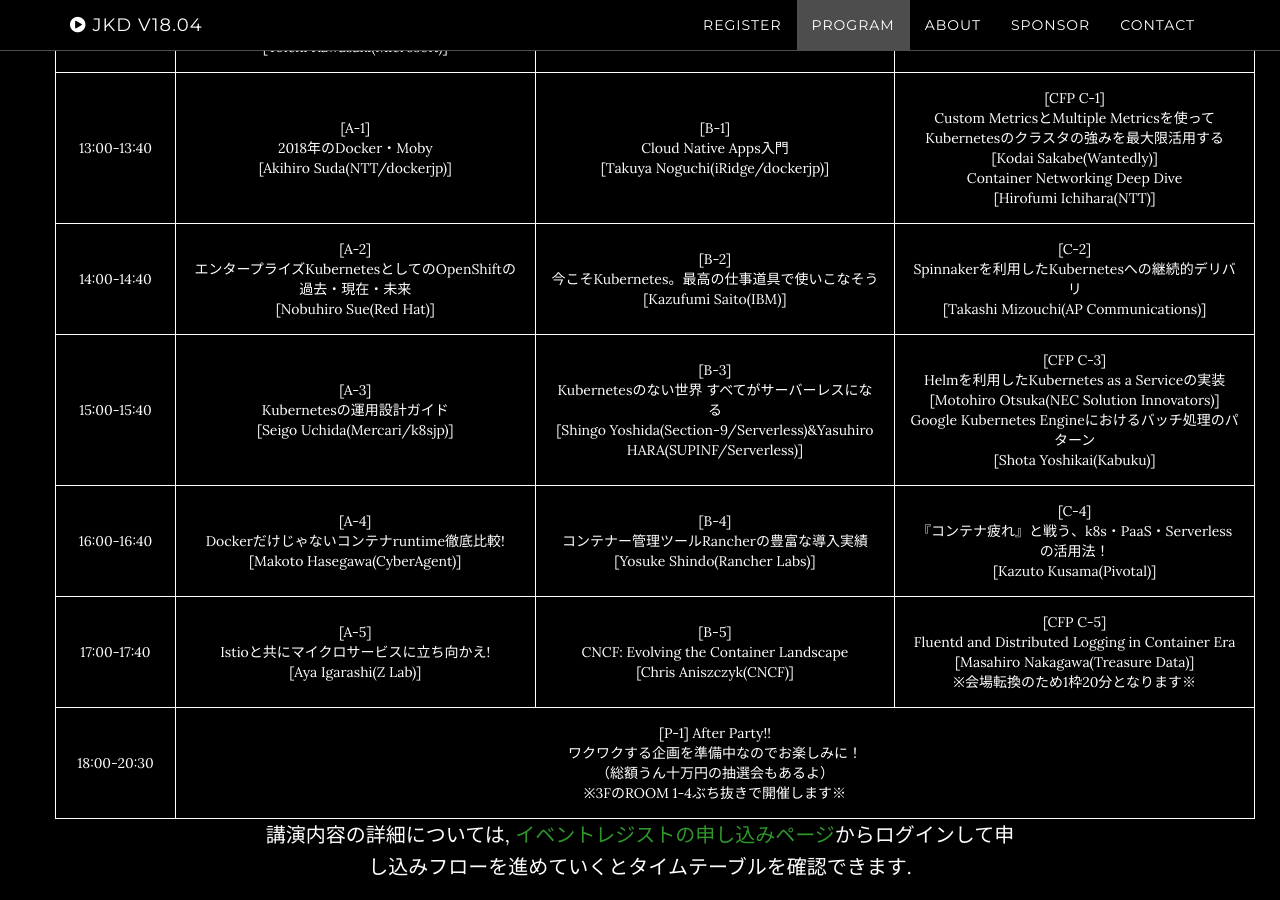
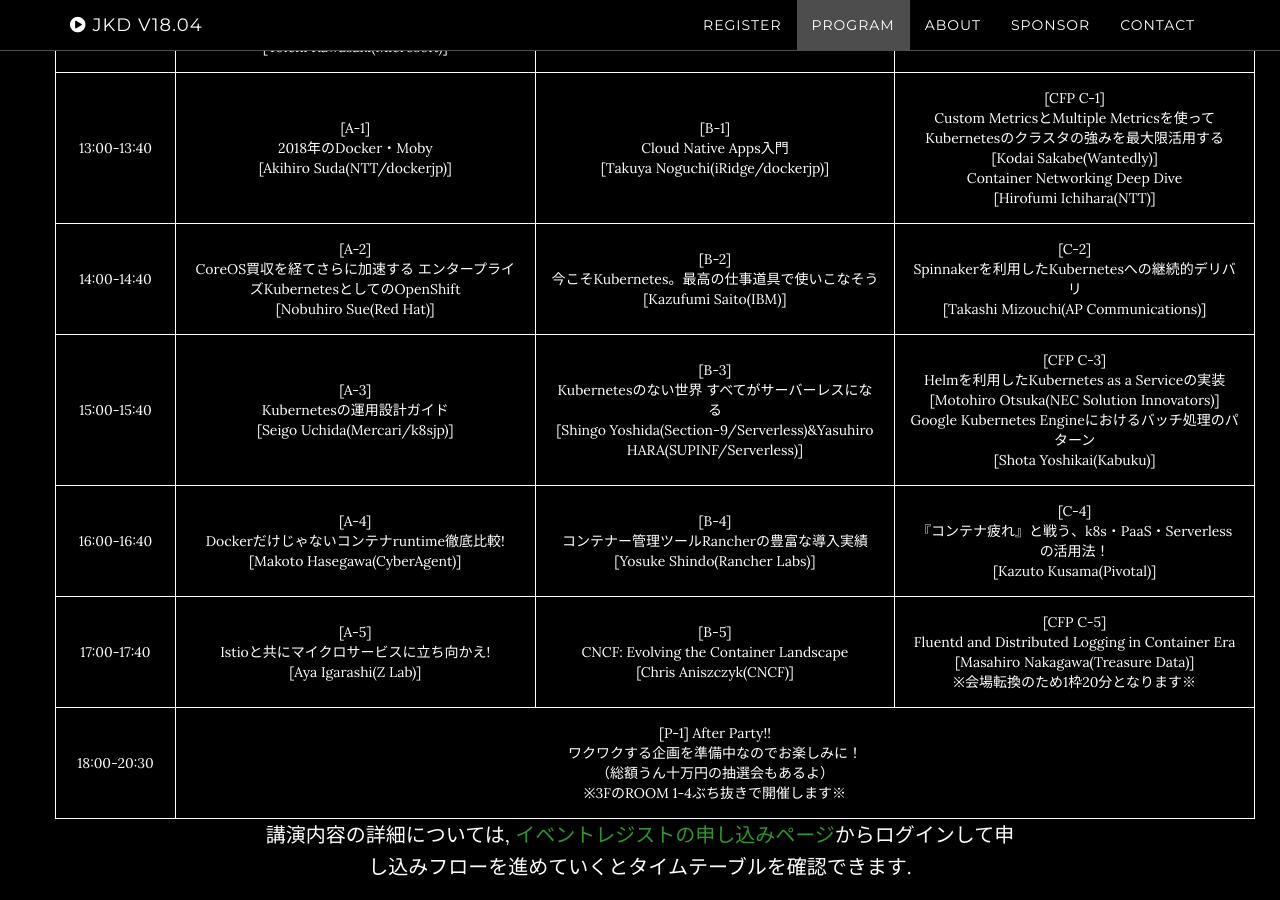
Before and after one commit to containerdays/v18.04, a Jekyll site: the page built from docs/index.html, in a window 1280 px wide and 900 px high, scrolled down 2984 px. Built offline with Jekyll 4.4.1, drawn with Linux system fonts in a browser that asks for light colours.

Commit message:
update [A-2]title

```diff
--- a/docs/_includes/program.html
+++ b/docs/_includes/program.html
@@ -34,7 +34,7 @@
                         </tr>
                         <tr>
                           <td>14:00-14:40</td>
-                          <td>[A-2]<br>エンタープライズKubernetesとしてのOpenShiftの過去・現在・未来<br>[Nobuhiro Sue(Red Hat)]</td>
+                          <td>[A-2]<br>CoreOS買収を経てさらに加速する エンタープライズKubernetesとしてのOpenShift<br>[Nobuhiro Sue(Red Hat)]</td>
                           <td>[B-2]<br>今こそKubernetes。最高の仕事道具で使いこなそう<br>[Kazufumi Saito(IBM)]</td>
                           <td>[C-2]<br>Spinnakerを利用したKubernetesへの継続的デリバリ<br>[Takashi Mizouchi(AP Communications)]</td>
                         </tr>
```
